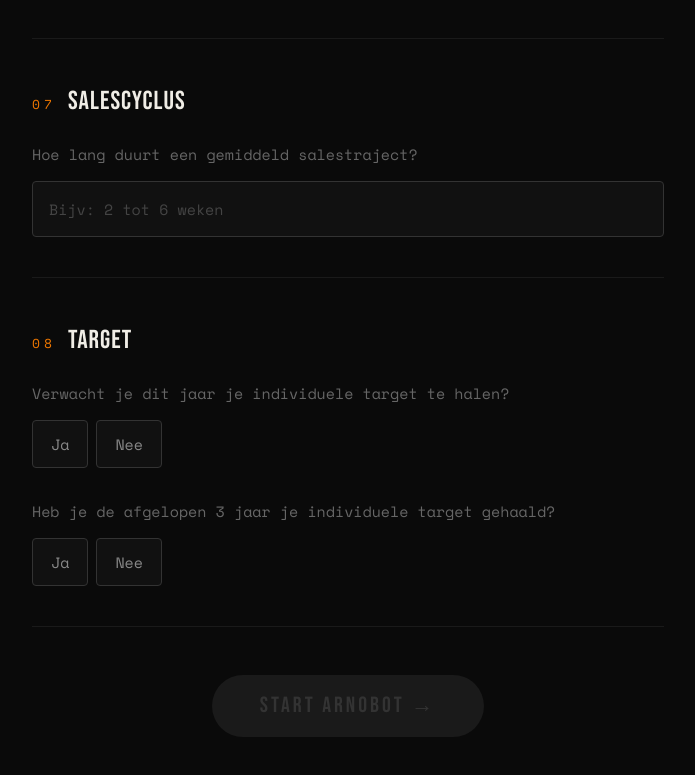
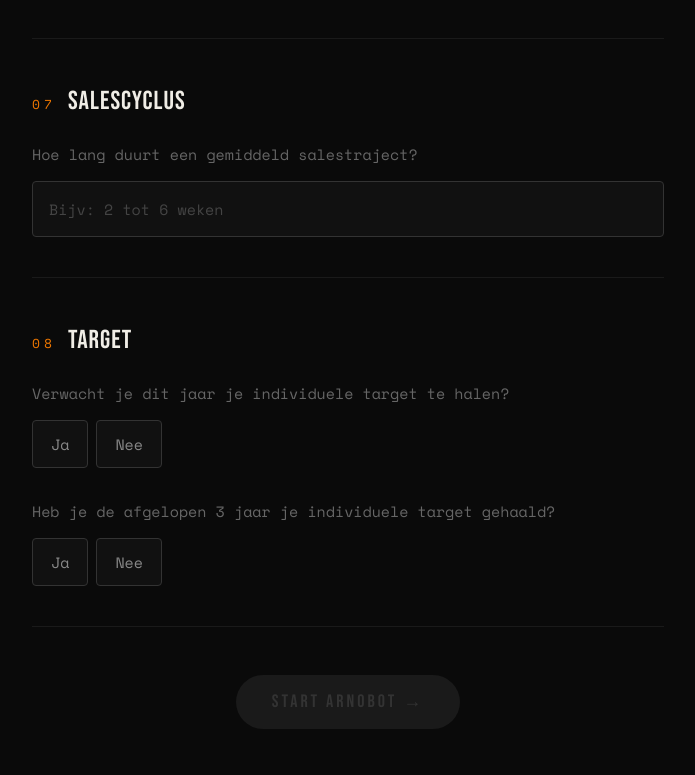
Before and after one commit to arnoceo-ops/arno-blog, a Next.js app: page /bot/profiel in a window 1280 px wide. Shown: the part 2186-2961 px from the top of the page, without its empty margins (292-987 px from the left). Built offline with nearby package versions, Linux system fonts and the light colour scheme; no server answers.

Commit message:
fix: knoppen consistent 18px/12px 36px over profiel en team

```diff
--- a/app/bot/profiel/page.tsx
+++ b/app/bot/profiel/page.tsx
@@ -327,12 +327,12 @@ export default function BotProfielPage() {
             onClick={handleSubmit}
             disabled={!allFilled || saving}
             style={{
-              padding: '16px 48px',
+              padding: '12px 36px',
               background: allFilled ? '#EE7700' : '#1a1a1a',
               color: allFilled ? '#0a0a0a' : '#333',
               border: 'none', borderRadius: 999,
               fontFamily: "'Bebas Neue', sans-serif",
-              fontSize: 22, letterSpacing: 3,
+              fontSize: 18, letterSpacing: 3,
               cursor: allFilled ? 'pointer' : 'not-allowed',
               transition: 'background 0.2s',
               display: 'block', margin: '0 auto',
--- a/app/bot/team/TeamClient.tsx
+++ b/app/bot/team/TeamClient.tsx
@@ -46,8 +46,8 @@ const section: React.CSSProperties = {
 
 const btnPrimary = (disabled: boolean): React.CSSProperties => ({
   fontFamily: "'Bebas Neue', sans-serif",
-  fontSize: 22, letterSpacing: 3,
-  padding: '16px 48px',
+  fontSize: 18, letterSpacing: 3,
+  padding: '12px 36px',
   background: disabled ? '#1a1a1a' : '#EE7700',
   color: disabled ? '#333' : '#0a0a0a',
   border: 'none', borderRadius: 999,
@@ -58,7 +58,7 @@ const btnPrimary = (disabled: boolean): React.CSSProperties => ({
 const btnOutline: React.CSSProperties = {
   fontFamily: "'Bebas Neue', sans-serif",
   fontSize: 18, letterSpacing: 3,
-  padding: '12px 28px',
+  padding: '12px 32px',
   background: 'none', border: '1px solid #555',
   color: '#888', borderRadius: 999,
   cursor: 'pointer', transition: 'all 0.2s',
```
